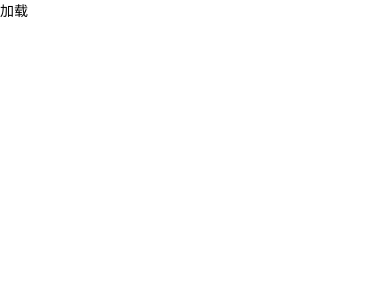
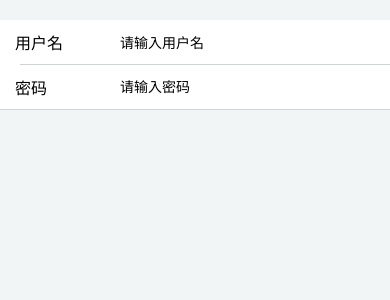
Before and after one commit to 1024ToBe/RNTest, a React Native app: screen / in a window 390 px wide. Shown: the top 300 px of the page. Built offline with nearby package versions, Linux system fonts and the light colour scheme.

Commit message:
add LoginPage

```diff
--- a/App.tsx
+++ b/App.tsx
@@ -11,9 +11,10 @@ import FlatList from './TestDemo/FlatList';
 import ActivityIndicator01 from './TestDemo/ActivityIndicator01';
 import NetTest from './TestDemo/NetTest';
 import SaveData from './TestDemo/SaveData';
+import LoginPage from './TestDemo/Page/LoginPage';
 
 export default function App() {
   return (
-    <NetTest/>
+    <LoginPage/>
   );
 }
--- /dev/null
+++ b/TestDemo/Common/LoginComponent.tsx
@@ -0,0 +1,41 @@
+import React, { useState } from "react";
+import { StyleSheet, Text, TextInput, View } from 'react-native';
+export const Input = (props: any) => {
+    const {label,placeholder,shortline,secure,onChangeText  } = props;
+    return (
+        <View style={{backgroundColor:'white'} }>
+            <View style={styles.row}>
+                <Text style={styles.inputLabel}>{label}</Text>
+                <TextInput
+                    style={styles.input}
+                    placeholder={placeholder}
+                    secureTextEntry={secure}
+                    autoCapitalize={'none'}
+                    onChangeText={onChangeText}
+                />
+            </View>
+            <View style={{
+                backgroundColor: '#D0D4D4',
+                marginLeft: shortline ? 20 : 0,
+                height:0.5
+            }}>
+            </View>
+        </View>
+    );
+};
+const styles = StyleSheet.create({
+    row: {
+        flexDirection: 'row'
+    },
+    inputLabel: {
+        marginLeft: 15,
+        marginTop: 10,
+        marginBottom: 10,
+        fontSize:16,
+        width:90,
+    },
+    input: {
+        flex: 1,
+        marginLeft:15
+    }
+});
--- /dev/null
+++ b/TestDemo/Page/LoginPage.tsx
@@ -0,0 +1,36 @@
+import React, { useState } from "react";
+import { SafeAreaView, StyleSheet, Text, View } from 'react-native';
+import { Input } from "../Common/LoginComponent";
+export default (props: any) => {
+    const [userName, setUserName] = useState('');
+    const [pwd, setPwd] = useState('');
+    return (
+        <SafeAreaView style={styles.root}>
+            <View style={styles.content}>
+                <Input
+                    label="用户名"
+                    placeholder="请输入用户名"
+                    shortline={true}
+                    onChangeText={(text:string) => { setUserName(text)}}
+                />
+                <Input
+                    label="密码"
+                    placeholder="请输入密码"
+                    secure={true}
+                    onChangeText={(text:string) => { setUserName(text)}}
+                />
+            </View>
+        </SafeAreaView>
+    );
+};
+const styles = StyleSheet.create({
+    root: {
+        flex: 1,
+
+    },
+    content: {
+        paddingTop: 20,
+        backgroundColor:'#F1F5F6',
+        flexGrow:1
+    }
+});
```
